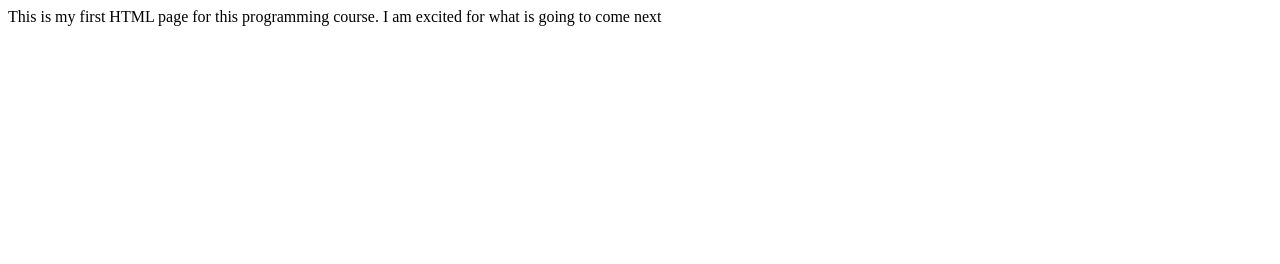
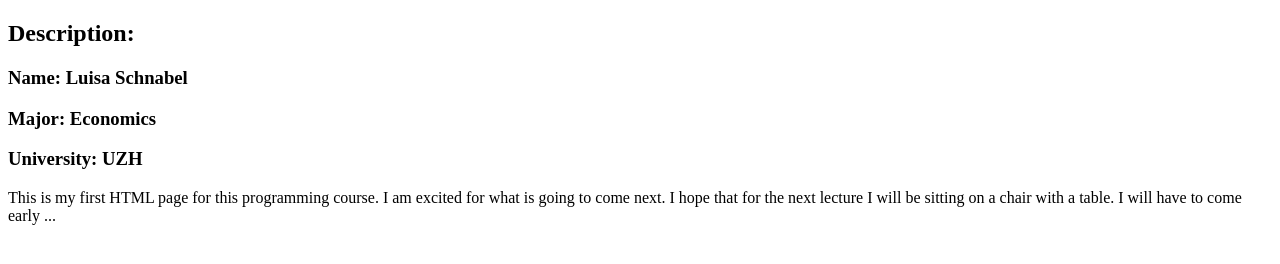
Before and after one commit to luisasnbl/Homework_Data_Analysis_Python, a plain HTML site: page 01_homework/first_html/index.html in a window 1280 px wide. Drawn offline with Linux system fonts and the light colour scheme.

Commit message:
update first html file

```diff
--- a/01_homework/first_html/index.html
+++ b/01_homework/first_html/index.html
@@ -4,7 +4,14 @@
     <title>First ever page</title>
 </head>
 <body>
+    <h2>Description:</h2>
+    <h3><p>Name: Luisa Schnabel</p>
+       </p>Major: Economics</p>
+        </p>University: UZH</p>
+    </h3>
     This is my first HTML page for this programming course.
-    I am excited for what is going to come next
+    I am excited for what is going to come next.
+    I hope that for the next lecture I will be sitting on a chair with a table.
+    I will have to come early ...
 </body>
 </html>
```
Also changed, not shown: 2 other files.
